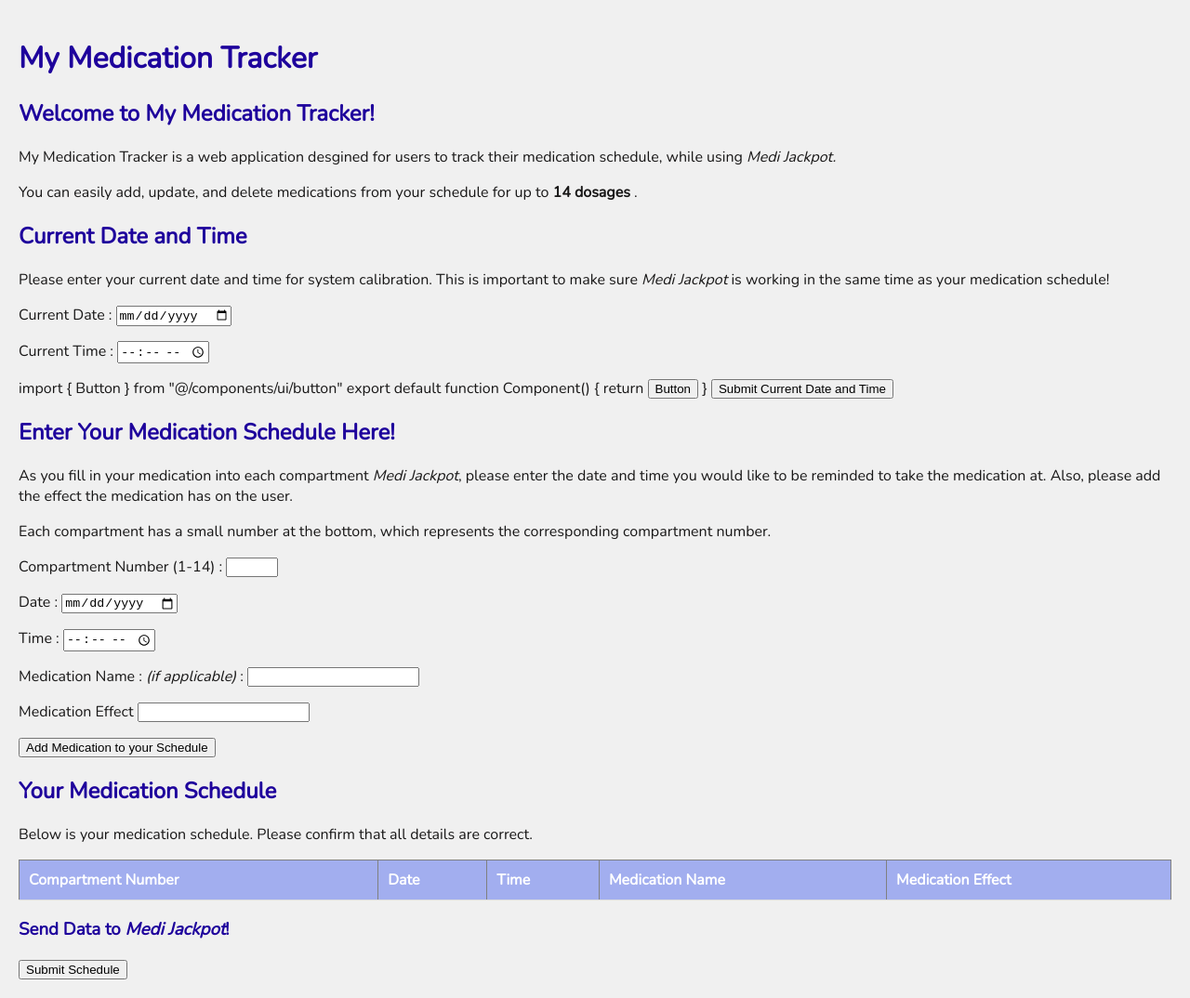
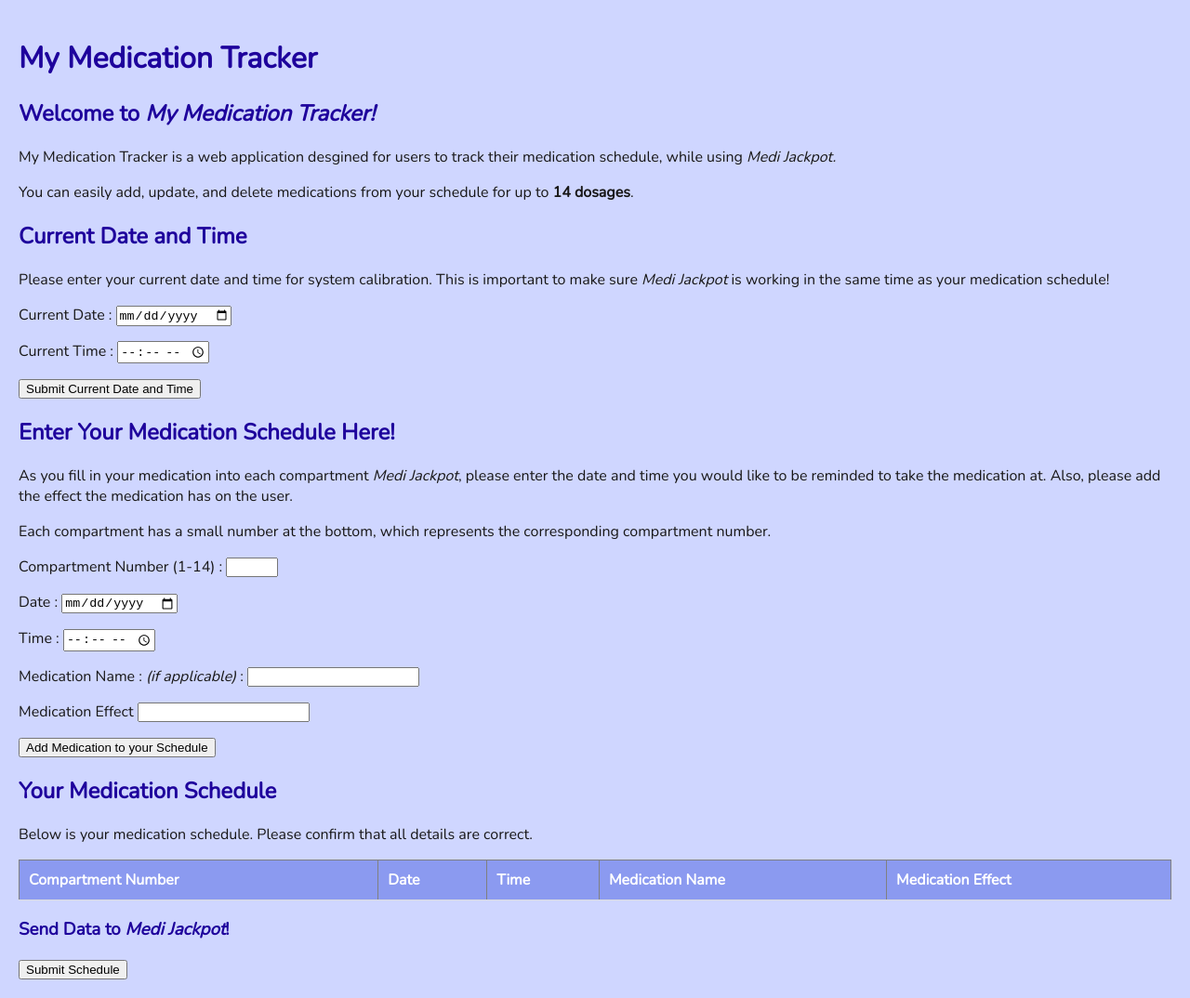
Before and after one commit to kay00cjy/tester, a plain HTML site: page index.html in a window 1280 px wide. Shown: the whole page at 93% size. Drawn offline with nearby package versions, Linux system fonts and the light colour scheme.

Commit message:
Update index.html

```diff
--- a/index.html
+++ b/index.html
@@ -6,7 +6,7 @@
         <style>
             body {
                 font-family: 'Nunito', sans-serif;
-                background-color: #f0f0f0;
+                background-color: #cfd6ff;
                 color: #181717;
                 margin: 0;
                 padding: 20px;
@@ -24,7 +24,7 @@
                 border-bottom: 1px solid #ddd;
             }
             th {
-                background-color: #a2aeef;
+                background-color: #8b9af0;
                 color: white;
             }
         </style>
@@ -156,10 +156,10 @@
     <body>
         <!-- interactive website here! visit the website using https://kay00cjy.github.io/medicaladherence.github.io/ -->
         <h1> My Medication Tracker</h1>
-        <h2> Welcome to My Medication Tracker! </h2>
+        <h2> Welcome to <i><b>My Medication Tracker!</b></i> </h2>
         <p> My Medication Tracker is a web application desgined for users to track their medication schedule,
             while using <i> Medi Jackpot. </i></p>
-        <p>You can easily add, update, and delete medications from your schedule for up to <b> 14 dosages </b>. </p>
+        <p>You can easily add, update, and delete medications from your schedule for up to <b> 14 dosages</b>.</p>
 
         <h2> Current Date and Time </h2>
             <p> Please enter your current date and time for system calibration. This is important to make sure
@@ -173,15 +173,11 @@
                 <input type = "time" id="current_time" name="current_time" required> <br>
                 <p></p>
 
-                import { Button } from "@/components/ui/button"
-
-export default function Component() {
-  return <Button>Button</Button>
-}
+                <button type = "button" id="calibrate" onclick = "calibration()"> Submit Current Date and Time </button>
 
 
-                <button type = "button" id="calibrate" onclick = "calibration()"> Submit Current Date and Time </button>
-
+        <div class = "container">
+            <div class = "column left">
                 <h2> Enter Your Medication Schedule Here! </h2>
                     <p> As you fill in your medication into each compartment <i> Medi Jackpot</i>, please enter
                         the date and time you would like to be reminded to take the medication at. Also, please add the effect the medication has on the user. </p>
@@ -209,6 +205,9 @@ export default function Component() {
 
                         <button type = "button" id="add" onclick = "addToTable()"> Add Medication to your Schedule </button>
 
+            </div>
+
+            <div class = "column right">
                 <h2> Your Medication Schedule </h2>
                     <p> Below is your medication schedule. Please confirm that all details are correct. </p>
 
@@ -221,8 +220,9 @@ export default function Component() {
                                 <th> Medication Effect </th>
                             </tr>
                         </table>
+            </div>
+        </div>
 
-            <p></p>
 
         <h3> Send Data to <i> Medi Jackpot</i>!</h3>
             <button type = "button" id="submit" onclick = "sendData()"> Submit Schedule </button>
```
Lines whose indentation alone changed are shown as unchanged.
